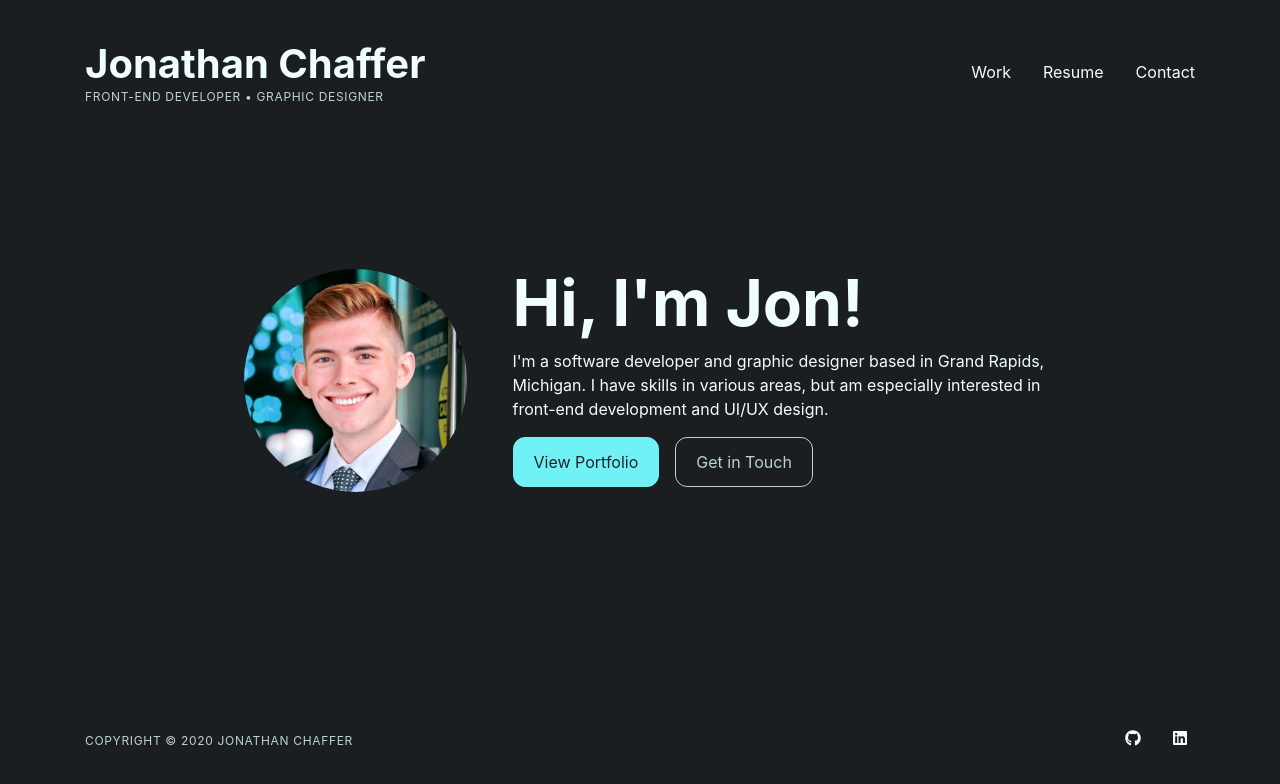
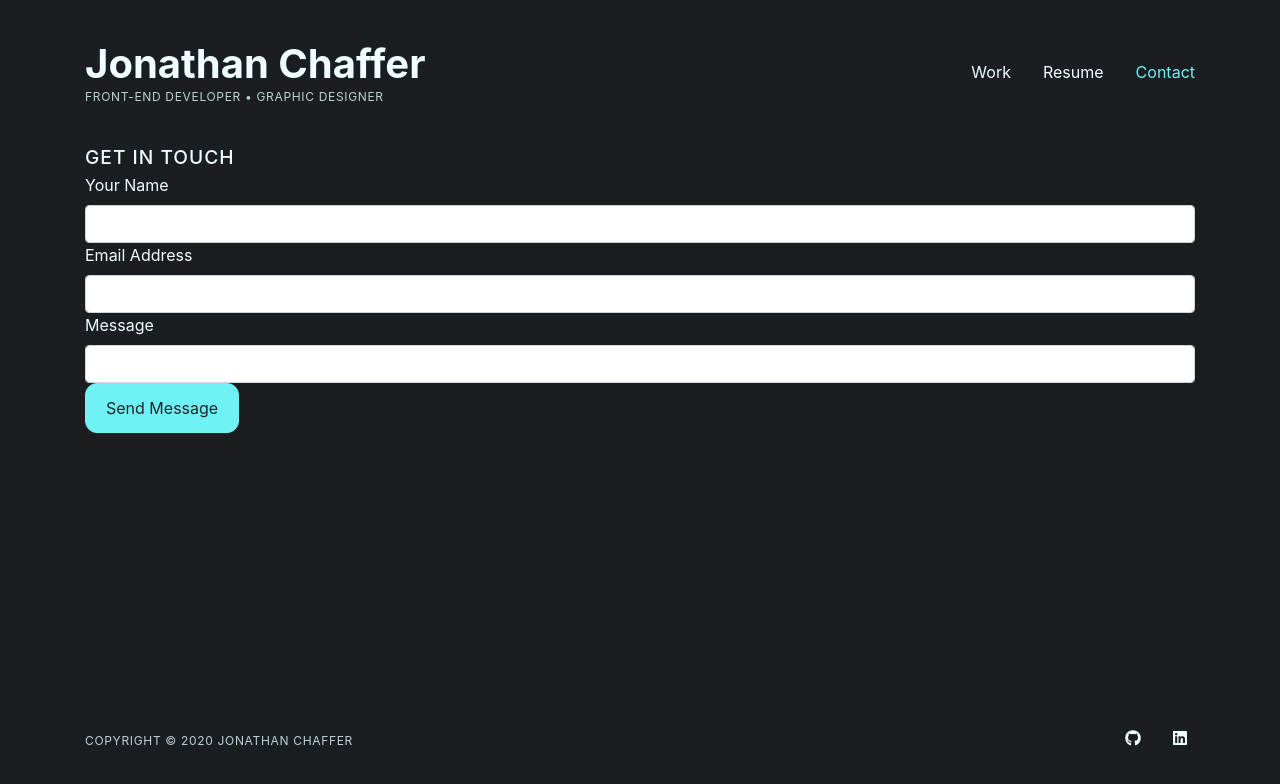
Before and after one commit to jonathanchaffer/portfolio, a React (Create React App) app: page /contact in a window 1280 px wide. Before the commit this address led to /. Shown: the top 784 px of the page. Built offline with nearby package versions, Linux system fonts and the light colour scheme.

Commit message:
add simple contact page

```diff
--- a/package.json
+++ b/package.json
@@ -14,6 +14,7 @@
     "@types/react-router-dom": "^5.1.5",
     "bootstrap": "^4.5.2",
     "firebase": "^7.20.0",
+    "formik": "^2.1.6",
     "node-sass": "^4.14.1",
     "react": "^16.13.1",
     "react-bootstrap": "^1.3.0",
@@ -24,7 +25,8 @@
     "react-router-transition-switch": "^1.1.2",
     "react-scripts": "3.4.3",
     "shufflejs": "^5.2.3",
-    "typescript": "~4.0.2"
+    "typescript": "~4.0.2",
+    "yup": "^0.29.3"
   },
   "scripts": {
     "start": "react-scripts start",
--- a/src/components/App.tsx
+++ b/src/components/App.tsx
@@ -1,4 +1,11 @@
-import { Footer, HomePage, Navigation, UnderConstructionPage, WorkPage } from "components";
+import {
+  ContactPage,
+  Footer,
+  HomePage,
+  Navigation,
+  UnderConstructionPage,
+  WorkPage,
+} from "components";
 import React from "react";
 import Container from "react-bootstrap/Container";
 import { BrowserRouter as Router, Redirect, Route, Switch } from "react-router-dom";
@@ -22,6 +29,9 @@ export function App(): JSX.Element {
                 <Route exact path="/work">
                   <WorkPage />
                 </Route>
+                <Route exact path="/contact">
+                  <ContactPage />
+                </Route>
                 <Route>
                   <Redirect to="/" />
                 </Route>
--- /dev/null
+++ b/src/components/pages/ContactPage.tsx
@@ -0,0 +1,33 @@
+import { useFormik } from "formik";
+import React from "react";
+import { Button, Form } from "react-bootstrap";
+
+interface ContactFormValues {
+  name: string;
+  email: string;
+  message: string;
+}
+
+export function ContactPage(): JSX.Element {
+  const { handleSubmit, values, handleChange } = useFormik<ContactFormValues>({
+    initialValues: { email: "", message: "", name: "" },
+    onSubmit: vals => {
+      alert(JSON.stringify(vals, null, 2));
+    },
+  });
+
+  return (
+    <>
+      <h2>Get in Touch</h2>
+      <form onSubmit={handleSubmit}>
+        <Form.Label>Your Name</Form.Label>
+        <Form.Control name="name" onChange={handleChange} />
+        <Form.Label>Email Address</Form.Label>
+        <Form.Control name="email" onChange={handleChange} />
+        <Form.Label>Message</Form.Label>
+        <Form.Control name="message" onChange={handleChange} />
+        <Button type="submit">Send Message</Button>
+      </form>
+    </>
+  );
+}
--- a/src/components/pages/index.ts
+++ b/src/components/pages/index.ts
@@ -1,3 +1,4 @@
+export * from "./ContactPage";
 export * from "./HomePage/HomePage";
 export * from "./UnderConstructionPage";
 export * from "./WorkPage";
```
Also changed, not shown: 1 other file (tests, documents, lock files or other folders).
